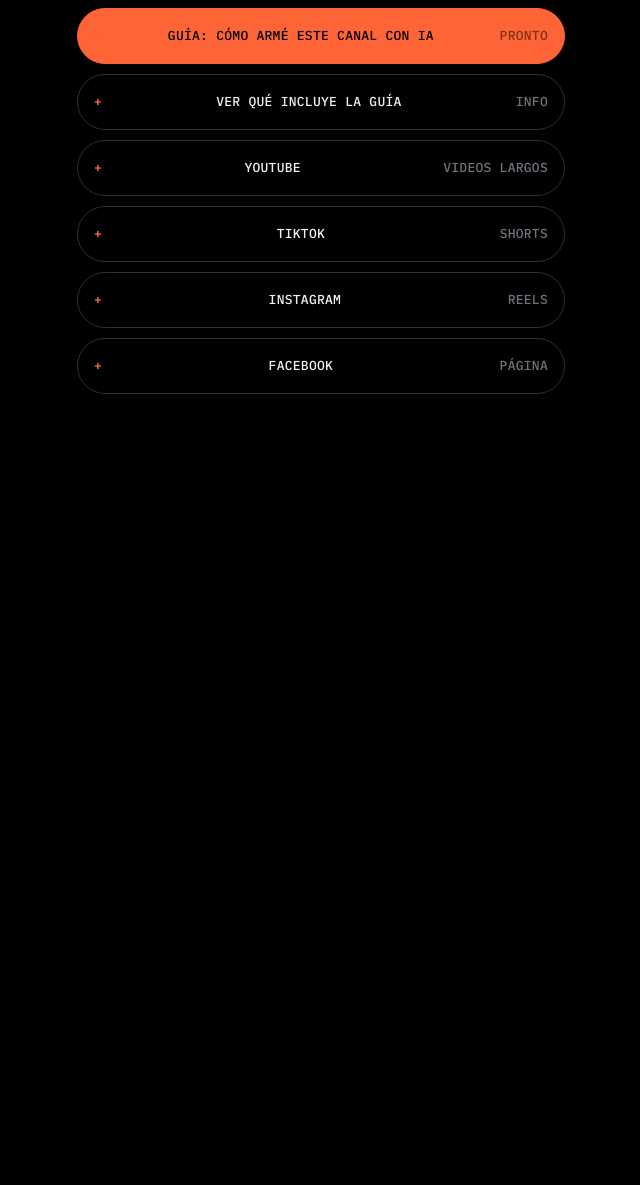
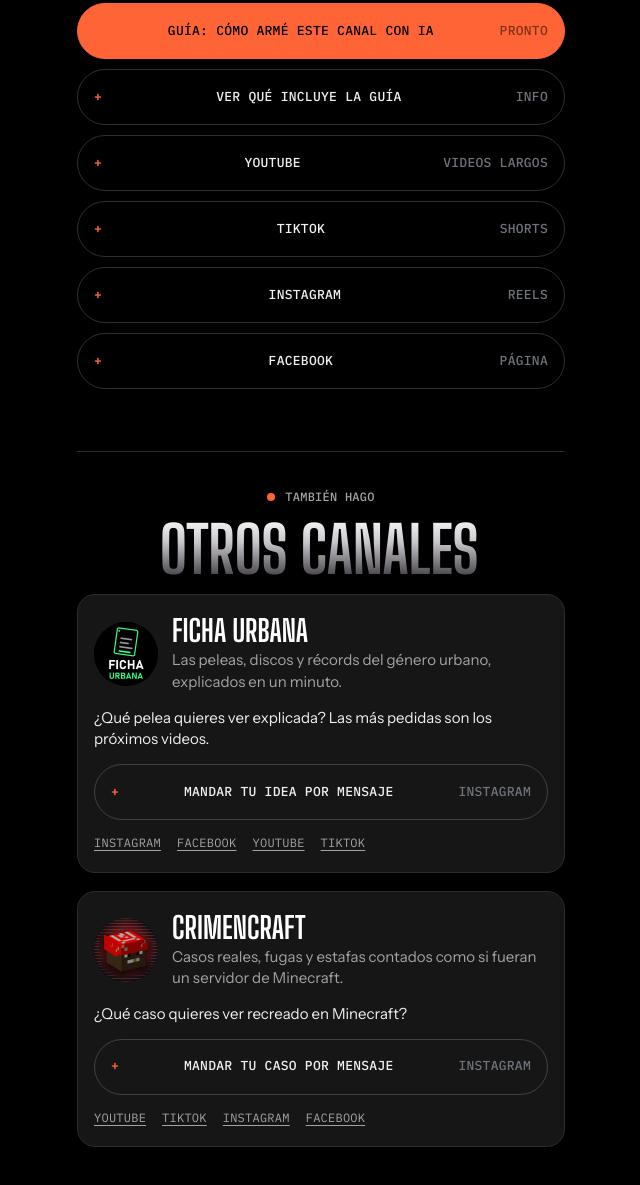
Before and after one commit to agusandrian2417-dot/canal-con-ia, a plain HTML site: page index.html in a window 1280 px wide. Shown: the part 337-1522 px from the top of the page, without its empty margins (319-959 px from the left). Before the commit the page ends 800 px from the top, so only its background shows below. Drawn offline with Linux system fonts and the light colour scheme.

Commit message:
Sección Otros canales: Ficha Urbana y CrimenCraft con pedidos
Co-Authored-By: Claude Opus 5.5 <noreply@anthropic.com>

```diff
--- a/config.js
+++ b/config.js
@@ -7,6 +7,11 @@ window.CONFIG = {
   tiktok: "https://www.tiktok.com/@viajerodorado",
   instagram: "https://www.instagram.com/viajerodorado",
   facebook: "https://www.facebook.com/viajerodorado",
-  precio: "15",                            // precio actual en USD
+  // Otros canales: mientras un enlace esté vacío, su botón no se muestra.
+  fichaGrupo: "",        // enlace del grupo o canal de WhatsApp/Telegram para pedidos de Ficha Urbana
+  fichaDestacado: "",    // enlace de pago (Mercado Pago, PayPal o Ko-fi) para un pedido destacado
+  crimenGrupo: "",       // lo mismo para CrimenCraft
+  crimenDestacado: "",
+  precio: "15",                           // precio actual en USD
   precioAntes: "25",                       // precio tachado (dejá "" para no mostrarlo)
 };
--- a/estilo.css
+++ b/estilo.css
@@ -201,3 +201,17 @@ section[id] { scroll-margin-top: 90px; }
 @media (prefers-reduced-motion: reduce) { .cinta-pista, .punto.vivo { animation: none; } html { scroll-behavior: auto; } }
 
 .pill.apagado { pointer-events: none; opacity: .55; }
+
+/* Otros canales (en la página de enlaces) */
+.otros { width: 100%; display: grid; gap: 18px; margin-top: 40px; padding-top: 36px; border-top: 1px solid var(--grafito); justify-items: center; }
+.otros h2 { font-size: clamp(40px, 11vw, 64px); color: var(--blanco); }
+.canal { width: 100%; display: grid; gap: 14px; padding: 20px 16px; border: 1px solid var(--grafito); border-radius: 18px; background: var(--onix); text-align: left; }
+.canal-cab { display: grid; grid-template-columns: 64px minmax(0, 1fr); gap: 14px; align-items: center; }
+.canal-cab img { width: 64px; height: 64px; border-radius: 50%; object-fit: cover; background: var(--negro); }
+.canal h3 { font-family: var(--fd); font-weight: 700; font-size: 30px; line-height: 1; text-transform: uppercase; color: var(--blanco); }
+.canal-cab p { margin-top: 4px; font-size: 15px; color: var(--ceniza); }
+.canal .pedido { font-size: 15px; color: var(--hueso); }
+.canal .lista { margin-top: 0; }
+.redes { display: flex; flex-wrap: wrap; gap: 8px 16px; }
+.redes a { font-family: var(--fm); font-size: 12px; text-transform: uppercase; letter-spacing: .02em; color: var(--ceniza); text-decoration: underline; text-underline-offset: 3px; }
+.redes a:hover { color: var(--blanco); }
--- a/index.html
+++ b/index.html
@@ -25,6 +25,55 @@
     <a class="pill" data-enlace="instagram" href="#"><span class="mas" aria-hidden="true">+</span>Instagram<span class="fin">Reels</span></a>
     <a class="pill" data-enlace="facebook" href="#"><span class="mas" aria-hidden="true">+</span>Facebook<span class="fin">Página</span></a>
   </nav>
+
+  <section class="otros" aria-labelledby="otros-titulo">
+    <p class="ojo"><i class="punto"></i>También hago</p>
+    <h2 id="otros-titulo" class="monumento">Otros canales</h2>
+
+    <article class="canal">
+      <div class="canal-cab">
+        <img src="img/ficha.png" alt="Logo de Ficha Urbana" width="64" height="64">
+        <div>
+          <h3>Ficha Urbana</h3>
+          <p>Las peleas, discos y récords del género urbano, explicados en un minuto.</p>
+        </div>
+      </div>
+      <p class="pedido">¿Qué pelea quieres ver explicada? Las más pedidas son los próximos videos.</p>
+      <nav class="lista" aria-label="Ficha Urbana">
+        <a class="pill brasa" data-enlace="fichaDestacado" data-ocultar href="#"><span class="mas" aria-hidden="true">+</span>Pedido destacado: tu tema sale primero<span class="fin">Apoyar</span></a>
+        <a class="pill lleno" data-enlace="fichaGrupo" data-ocultar href="#"><span class="mas" aria-hidden="true">+</span>Únete al grupo de pedidos<span class="fin">Gratis</span></a>
+        <a class="pill" href="https://ig.me/m/fichaurbana"><span class="mas" aria-hidden="true">+</span>Mandar tu idea por mensaje<span class="fin">Instagram</span></a>
+      </nav>
+      <div class="redes">
+        <a href="https://www.instagram.com/fichaurbana/">Instagram</a>
+        <a href="https://www.facebook.com/profile.php?id=61596351507342">Facebook</a>
+        <a href="https://www.youtube.com/@fichaurbana">YouTube</a>
+        <a href="https://www.tiktok.com/@fichaurbana">TikTok</a>
+      </div>
+    </article>
+
+    <article class="canal">
+      <div class="canal-cab">
+        <img src="img/crimencraft.png" alt="Logo de CrimenCraft" width="64" height="64">
+        <div>
+          <h3>CrimenCraft</h3>
+          <p>Casos reales, fugas y estafas contados como si fueran un servidor de Minecraft.</p>
+        </div>
+      </div>
+      <p class="pedido">¿Qué caso quieres ver recreado en Minecraft?</p>
+      <nav class="lista" aria-label="CrimenCraft">
+        <a class="pill brasa" data-enlace="crimenDestacado" data-ocultar href="#"><span class="mas" aria-hidden="true">+</span>Pedido destacado: tu caso sale primero<span class="fin">Apoyar</span></a>
+        <a class="pill lleno" data-enlace="crimenGrupo" data-ocultar href="#"><span class="mas" aria-hidden="true">+</span>Únete al grupo de pedidos<span class="fin">Gratis</span></a>
+        <a class="pill" href="https://ig.me/m/crimencraft"><span class="mas" aria-hidden="true">+</span>Mandar tu caso por mensaje<span class="fin">Instagram</span></a>
+      </nav>
+      <div class="redes">
+        <a href="https://www.youtube.com/@crimencraft">YouTube</a>
+        <a href="https://www.tiktok.com/@crimencraft">TikTok</a>
+        <a href="https://www.instagram.com/crimencraft/">Instagram</a>
+        <a href="https://www.facebook.com/profile.php?id=61596142275341">Facebook</a>
+      </div>
+    </article>
+  </section>
 </main>
 <script>
 (function () {
@@ -32,6 +81,7 @@
   document.querySelectorAll('[data-enlace]').forEach(function (a) {
     var k = a.getAttribute('data-enlace'), u = c[k];
     if (u && u.indexOf('XXXX') === -1 && u.indexOf('tucanal') === -1) a.href = u;
+    else if (a.hasAttribute('data-ocultar')) a.style.display = 'none';
     else if (k === 'comprar') { var f = a.querySelector('.fin'); if (f) f.textContent = 'Pronto'; }
   });
   if (c.canal && c.canal !== '{CANAL}') document.querySelectorAll('[data-canal]').forEach(function (e) { e.textContent = c.canal; });
```
Also changed, not shown: img/crimencraft.png (added), img/ficha.png (added).
